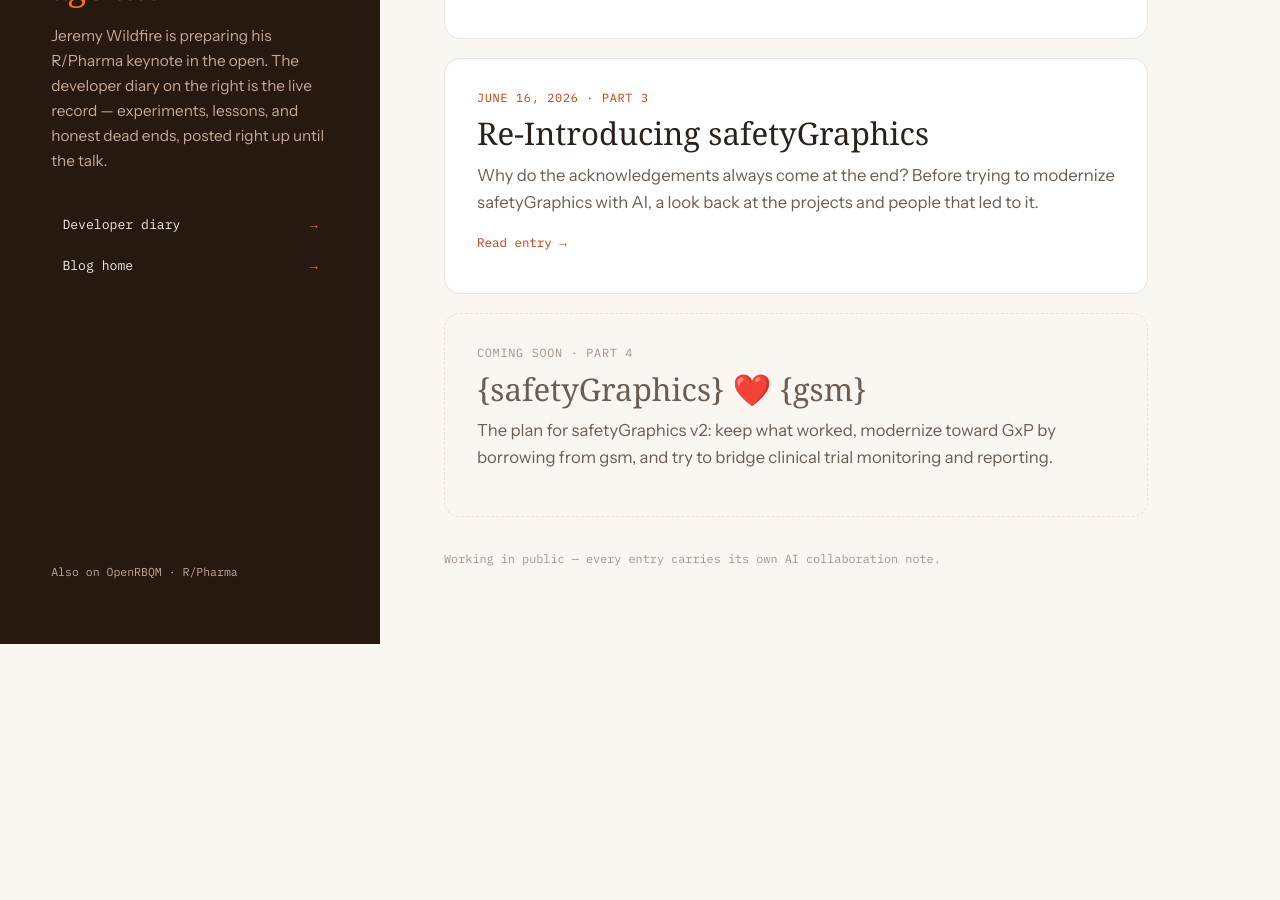
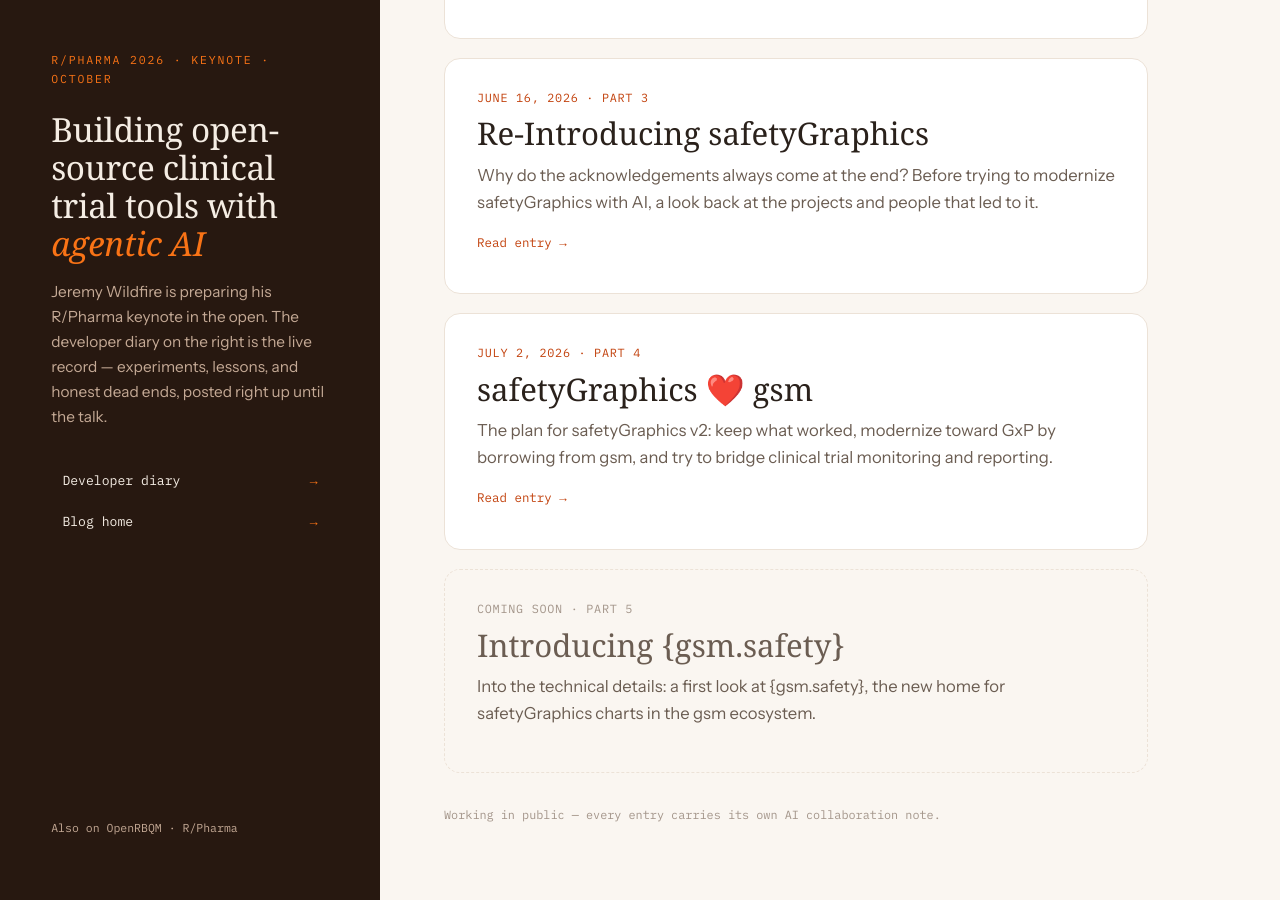
Before and after one commit to jwildfire/jwildfire.github.io, a Jekyll site: the page keynote/index.html, which Jekyll copies as it is, in a window 1280 px wide and 900 px high, scrolled down 710 px. Built offline with Jekyll 4.4.1, drawn with Linux system fonts in a browser that asks for light colours; some web fonts are replaced; before the commit the page ends 1354 px from its top, so only the background shows below that; some of the changed text lies outside the part shown.

Commit message:
Publish R/Pharma Diary #4 and update keynote page
Move the post from _drafts/ to _posts/ dated 2026-07-02 and update
/keynote: Part 4 card goes live, Part 5 (gsm.safety intro) teased,
entry count bumped to 4.

Co-Authored-By: Claude Fable 5 <noreply@anthropic.com>

```diff
--- a/keynote/index.html
+++ b/keynote/index.html
@@ -110,7 +110,7 @@
     <main class="feed" id="diary">
       <div class="feed-head">
         <h2>Developer diary</h2>
-        <span class="count">3 entries · more before October</span>
+        <span class="count">4 entries · more before October</span>
       </div>
 
       <article class="card">
@@ -134,10 +134,17 @@
         <p class="links"><a href="/2026/06/16/reintroducing-safetygraphics.html">Read entry →</a></p>
       </article>
 
+      <article class="card">
+        <p class="date">July 2, 2026 · Part 4</p>
+        <h3><a href="/2026/07/02/safetygraphics-heart-gsm.html">safetyGraphics ❤️ gsm</a></h3>
+        <p class="excerpt">The plan for safetyGraphics v2: keep what worked, modernize toward GxP by borrowing from gsm, and try to bridge clinical trial monitoring and reporting.</p>
+        <p class="links"><a href="/2026/07/02/safetygraphics-heart-gsm.html">Read entry →</a></p>
+      </article>
+
       <article class="card upcoming">
-        <p class="date">Coming soon · Part 4</p>
-        <h3>{safetyGraphics} ❤️ {gsm}</h3>
-        <p class="excerpt">The plan for safetyGraphics v2: keep what worked, modernize toward GxP by borrowing from gsm, and try to bridge clinical trial monitoring and reporting.</p>
+        <p class="date">Coming soon · Part 5</p>
+        <h3>Introducing {gsm.safety}</h3>
+        <p class="excerpt">Into the technical details: a first look at {gsm.safety}, the new home for safetyGraphics charts in the gsm ecosystem.</p>
       </article>
 
       <p class="feed-note">Working in public — every entry carries its own AI collaboration note.</p>
```
Also changed, not shown: _posts/2026-07-02-safetygraphics-heart-gsm.md (renamed from _drafts/safetygraphics-heart-gsm.md, +1 -1 lines).
